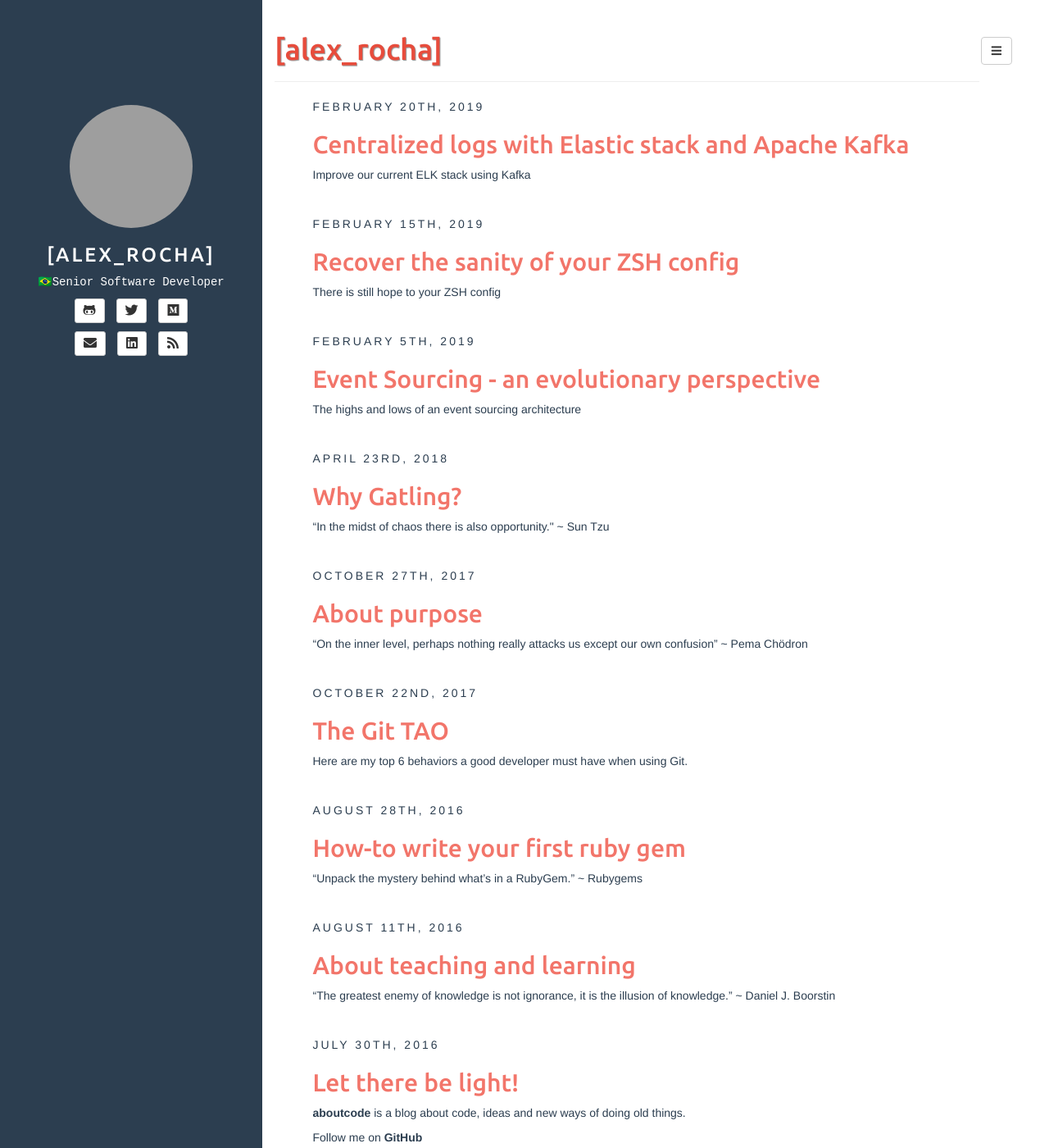
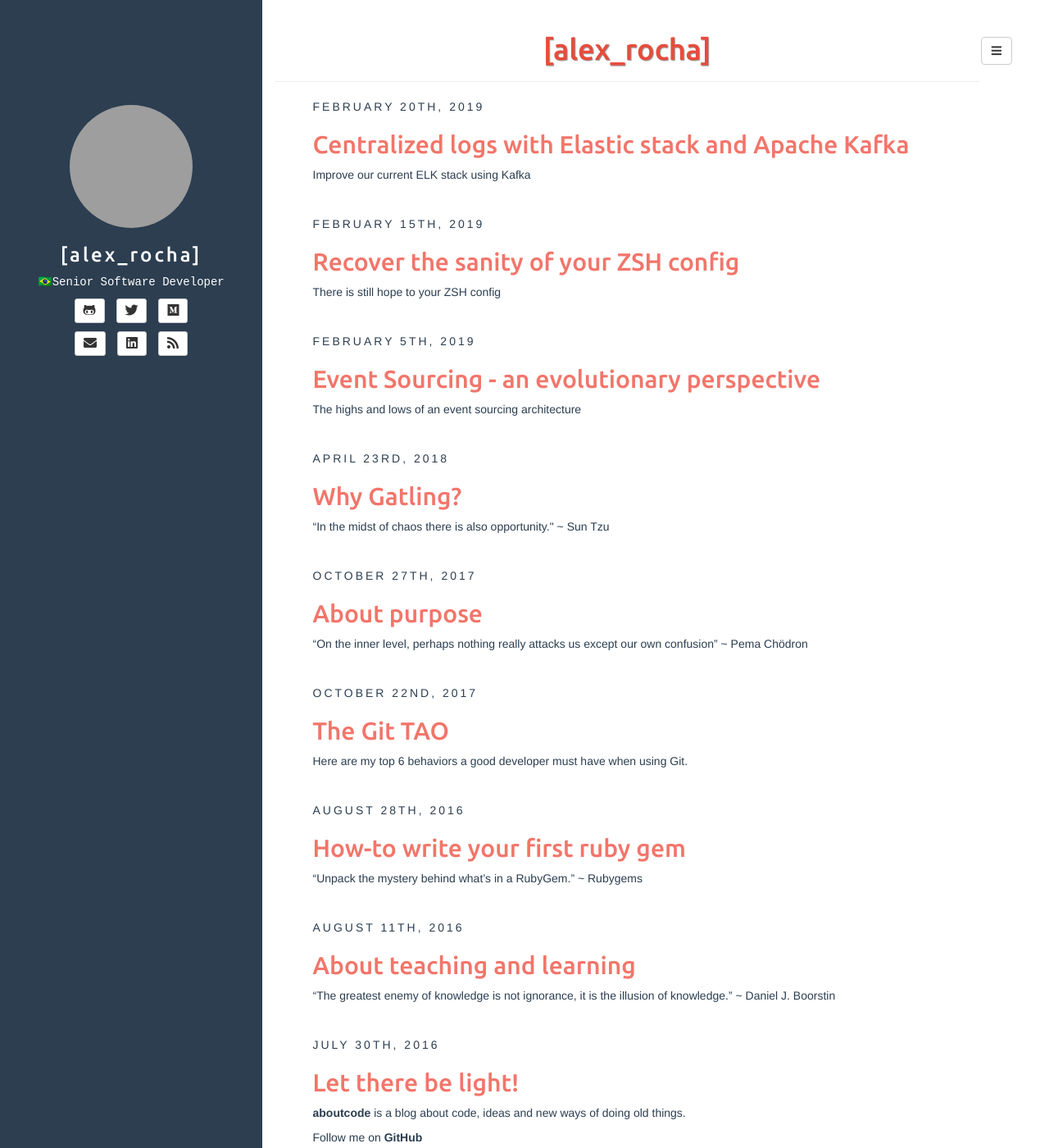
Before and after one commit to alexrochas/alexrochas.github.io, a Jekyll site: the page built from index.html, in a window 1280 px wide and 1400 px high. Shown: the whole window at 82% size. Built offline with Jekyll 4.4.1, drawn with Linux system fonts in a browser that asks for light colours; the list of posts is cut into pages by our own code; grey boxes are pictures that could not be loaded.

Commit message:
feat: minor css changes

```diff
--- a/assets/css/style.css
+++ b/assets/css/style.css
@@ -46,7 +46,6 @@ body{
 }
 .sidebar-header .title{
 	letter-spacing: 3px;
-	text-transform: uppercase;
 }
 
 .sidebar-header .title a{
@@ -111,6 +110,7 @@ article .share .gplus:hover {
 
 .page-header {
 	color: #e74c3c;
+    text-align: center;
 	text-shadow: 1px 1px 1px rgba(150, 150, 150, 1);
 }
 
```
